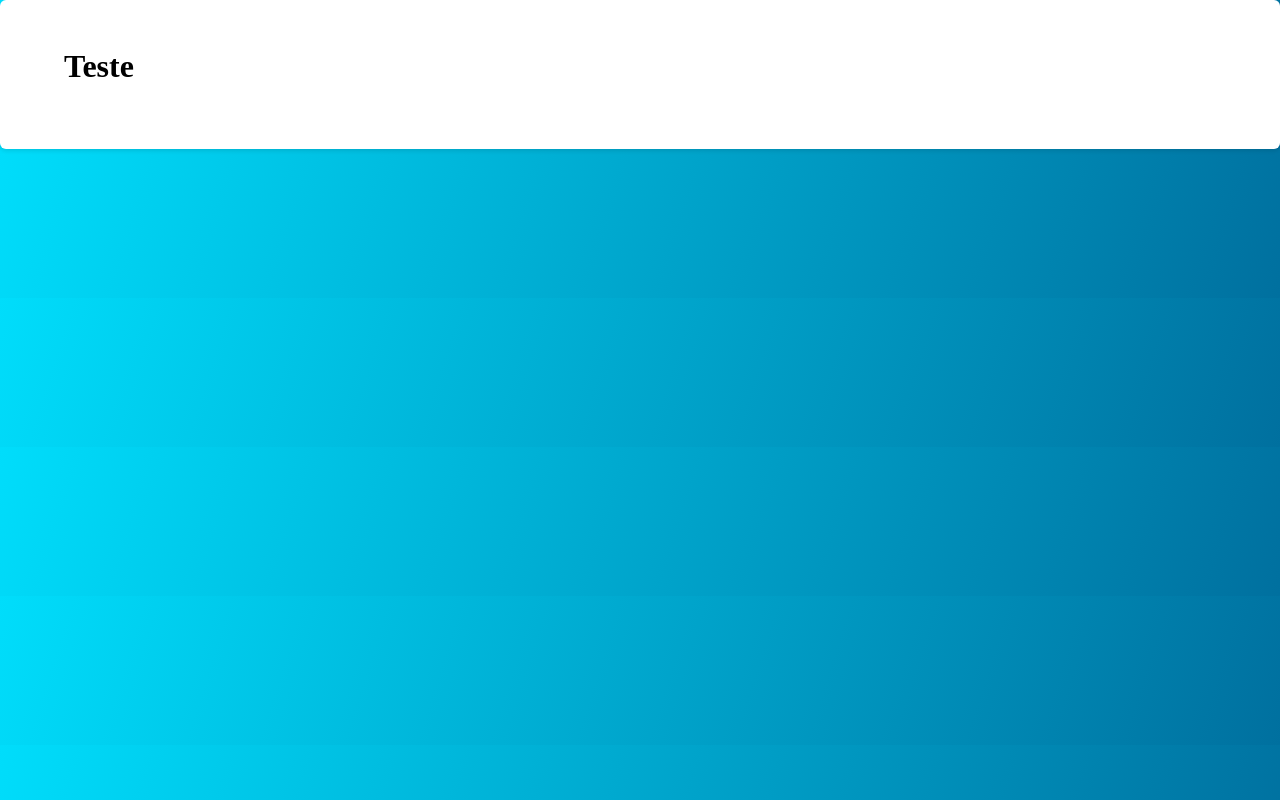
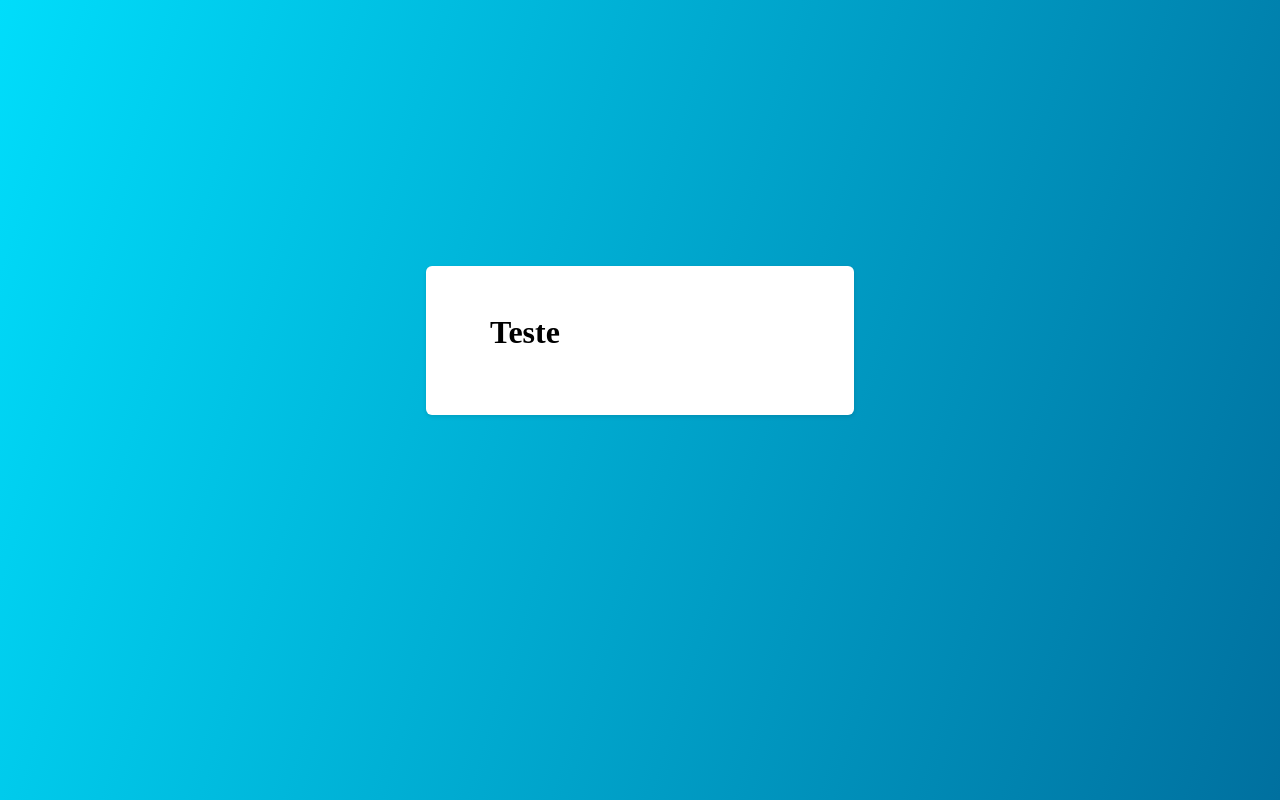
Before and after one commit to fespschulte/RS-Explorer-06-Project-01, a plain HTML site: page index.html in a window 1280 px wide. Drawn offline with Linux system fonts and the light colour scheme.

Commit message:
ajuste da posição da caixa

```diff
--- a/style.css
+++ b/style.css
@@ -10,10 +10,15 @@
 body {
   background: linear-gradient(107.56deg, #00DDFB 0%, #00709F 100%);
   font-size: 1.6rem;
+  display: grid;
+  place-items: center;
+  height: 100vh;
 }
 main {
   background: #FFFFFF;
   box-shadow: 0 .2rem .4rem rgba(0, 0, 0, 0.1);
   border-radius: .6rem;
   padding: 4.8rem 6.4rem 6.4rem;
+  width: min(42.8rem, 90%);
+  margin-top: -12rem;
 }
```
